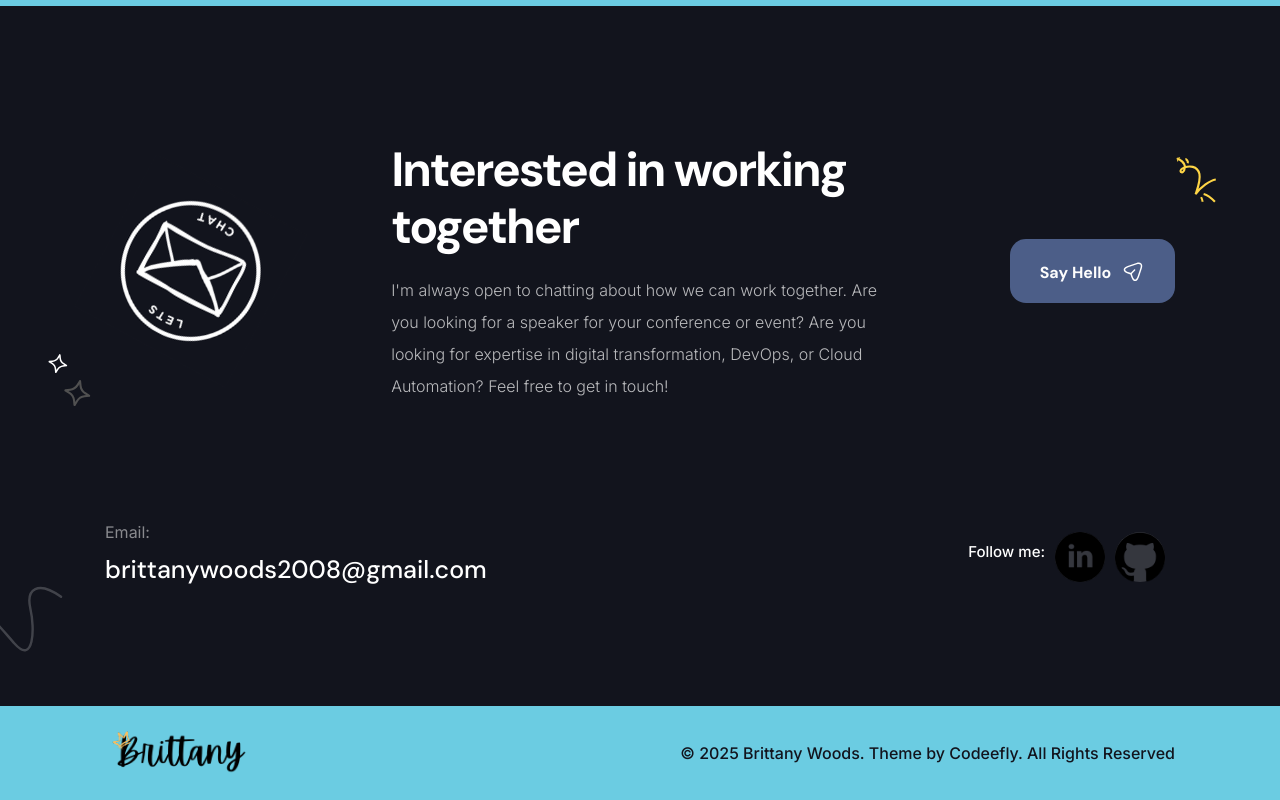
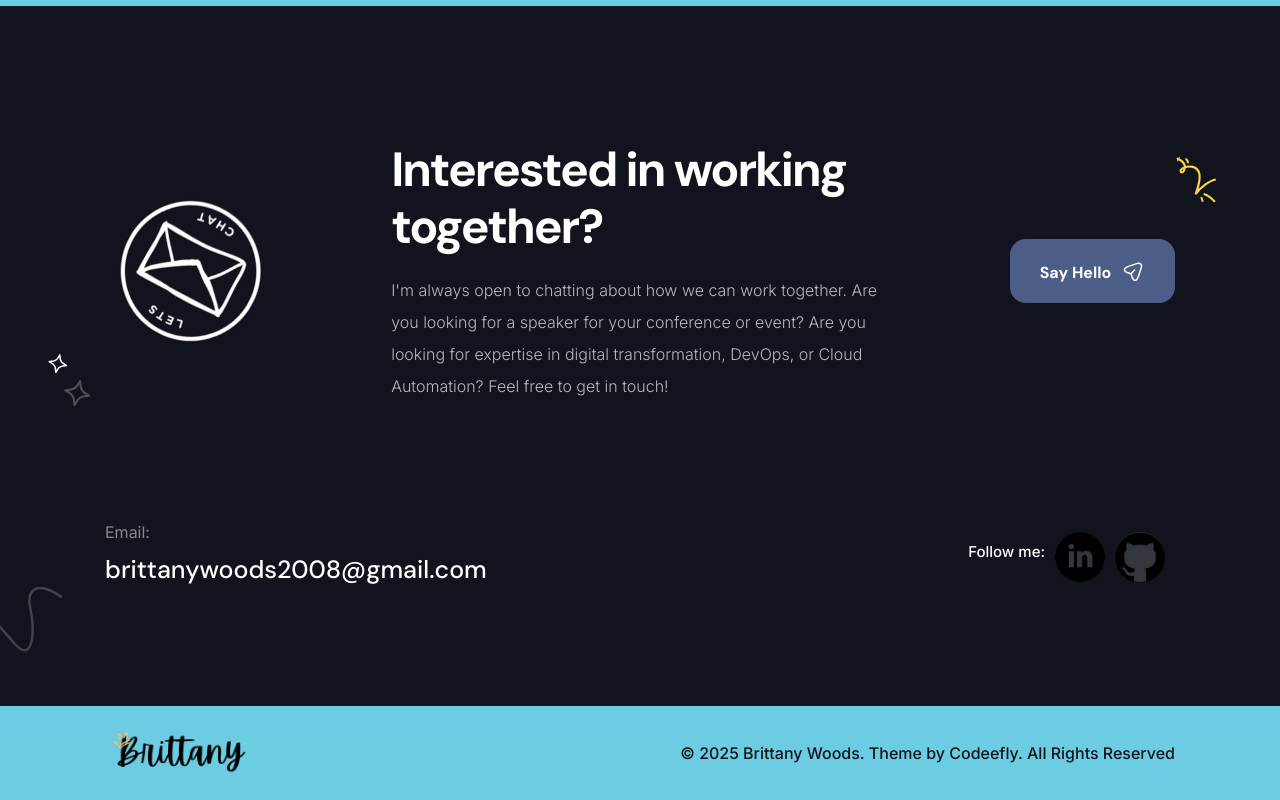
Before and after one commit to bnwoods/brittanynwoods, a Next.js app: page / in a window 1280 px wide. Shown: the part 3351-4151 px from the top of the page. Built offline with nearby package versions, Linux system fonts and the light colour scheme.

Commit message:
Add question to interested in working together contact section

```diff
--- a/src/components/Contact.js
+++ b/src/components/Contact.js
@@ -12,7 +12,7 @@ const Contact = () => {
                 />
             </div>
             <div className="text">
-              <h3>{`Interested`} in working together</h3>
+              <h3>{`Interested`} in working together?</h3>
               <p>I'm always open to chatting about how we can work together. Are you looking for a speaker for your conference or event? Are you looking for expertise in digital transformation, DevOps, or Cloud Automation? Feel free to get in touch!</p>
             </div>
             <div className="orido_tm_boxed_button">
```
